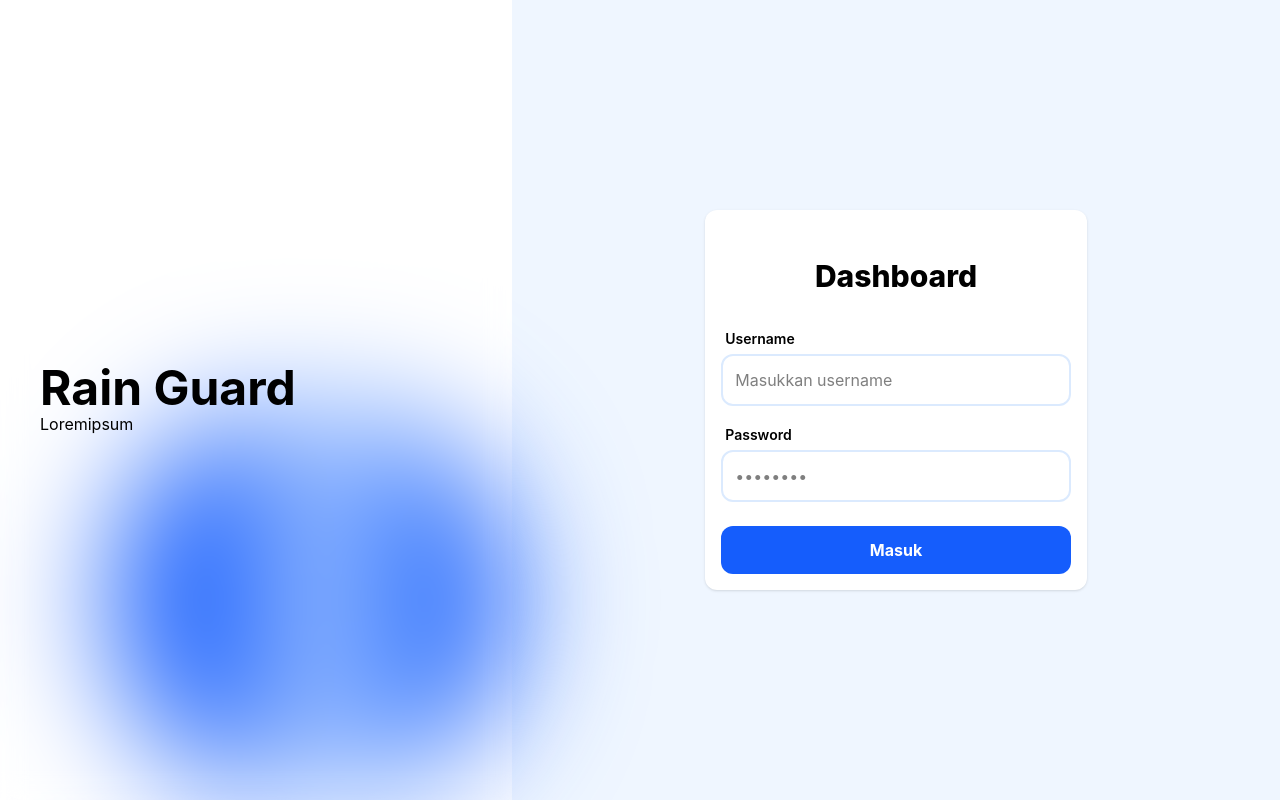
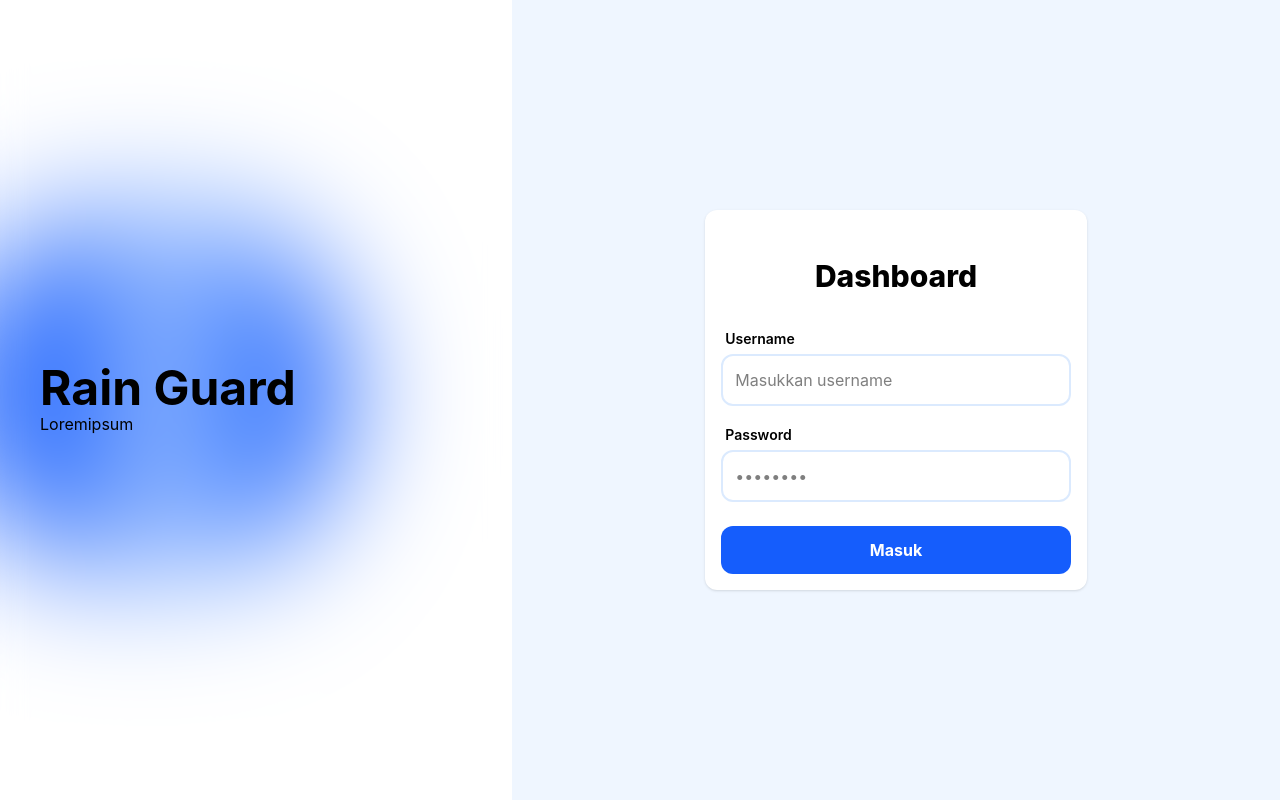
Before and after one commit to KnoyanMitsu/rain-guard, a Next.js app in the folder web/: page /auth/login in a window 1280 px wide. Built offline with nearby package versions, Linux system fonts and the light colour scheme.

Commit message:
add overflow-hidden and relative

```diff
--- a/web/src/component/aestetic/AceUIAppname.tsx
+++ b/web/src/component/aestetic/AceUIAppname.tsx
@@ -7,9 +7,9 @@ type Props = {
 
 function AceUIAppname({ appname, description }: Props) {
   return (
-    <div className="overflow-hidden">
-      <div className="fixed top-100 justify-center left-28 w-100 h-100 bg-linear-to-r animate-move blur-3xl from-40% from-[#155dfd] via-[#eff6ff] via-10% to-[#155dfd] to-80% rounded-full"></div>
-      <div className="min-h-screen backdrop-blur-md p-10 flex flex-col justify-center">
+    <div className="relative overflow-hidden h-full">
+      <div className="absolute top-1/4 -left-10 w-96 h-96 bg-linear-to-r animate-move blur-3xl from-40% from-[#155dfd] via-[#eff6ff] via-10% to-[#155dfd] to-80% rounded-full"></div>
+      <div className="relative z-10 min-h-screen backdrop-blur-md p-10 flex flex-col justify-center">
         <div className="">
           <h1 className="font-bold text-5xl">{appname}</h1>
         </div>
--- a/web/src/component/template/AceUITemplateTwoGrid.tsx
+++ b/web/src/component/template/AceUITemplateTwoGrid.tsx
@@ -9,7 +9,7 @@ function AceUITemplateTwoGrid({ children }: AceUITemplateTwoGridProps) {
 
   return (
     <div className="grid grid-cols-1 md:grid-cols-5 h-screen">
-      <div className="hidden md:block md:col-span-2">{childrenArray[0]}</div>
+      <div className="hidden md:block md:col-span-2 ">{childrenArray[0]}</div>
       <div className="md:col-span-3">{childrenArray[1]}</div>
     </div>
   );
```
